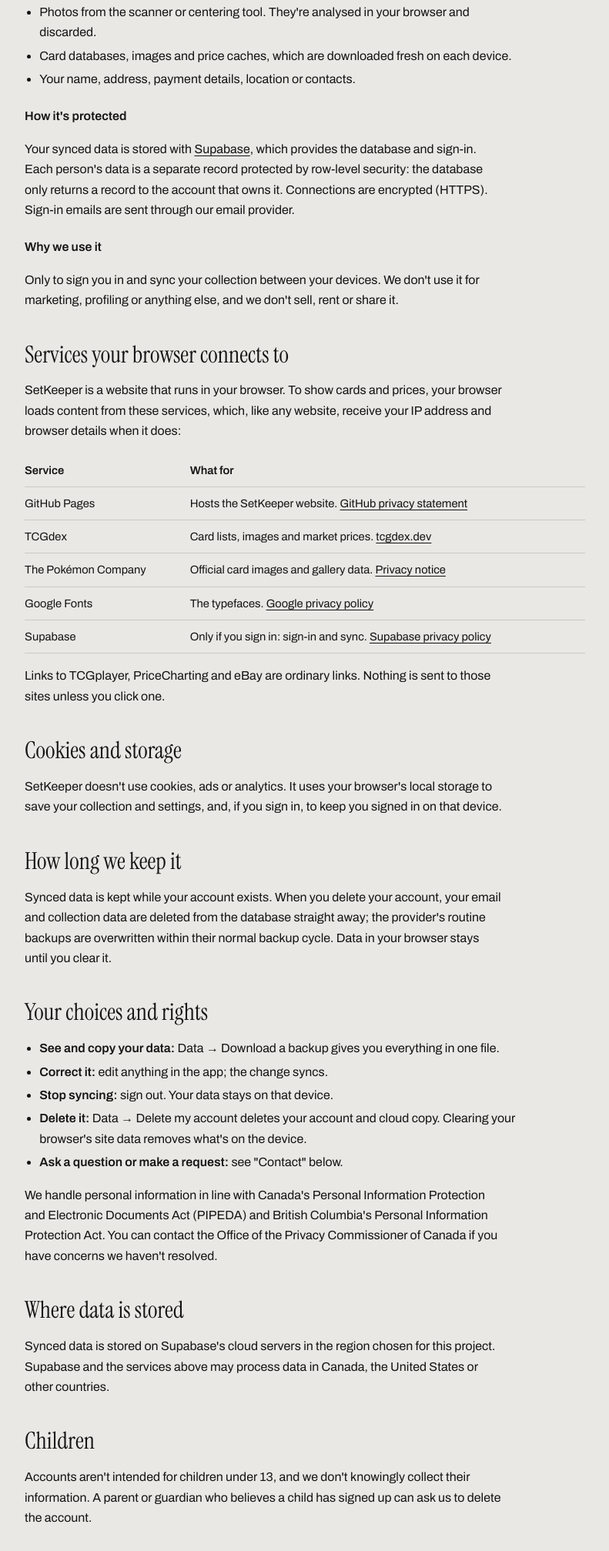
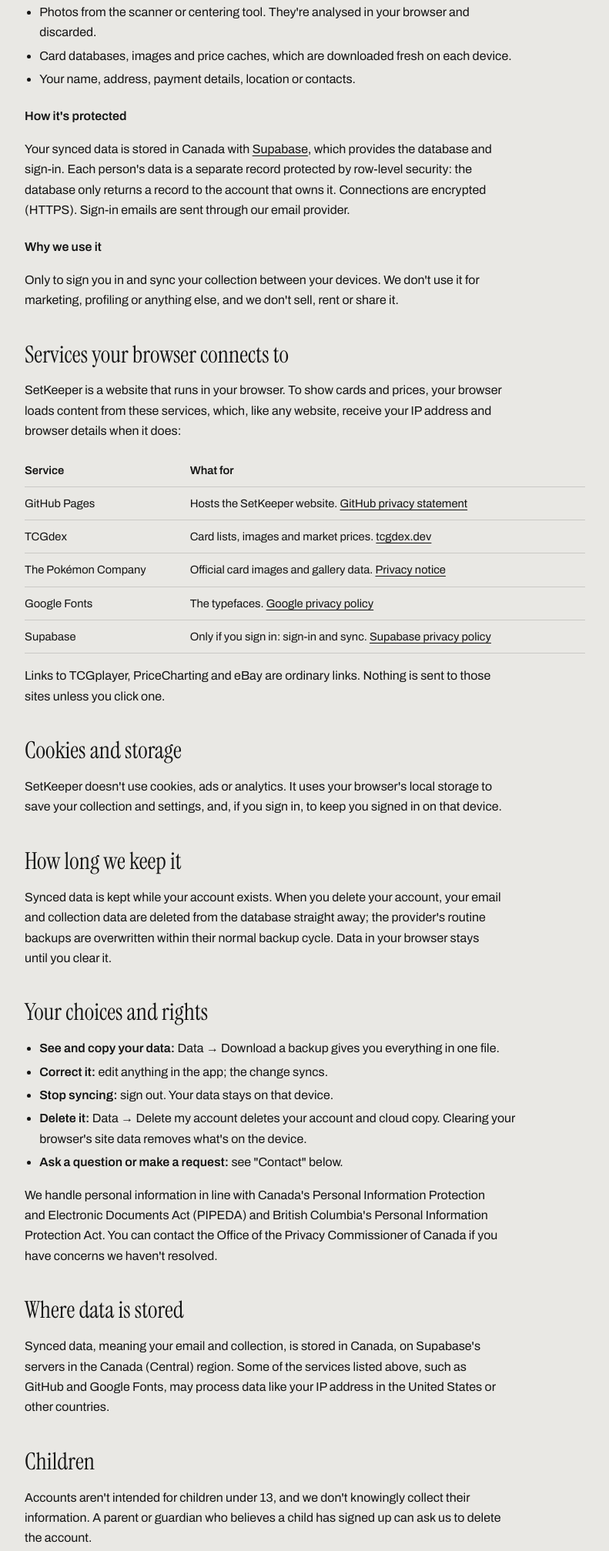
Before and after one commit to vijay0320/setkeeper, a website: page public/privacy.html in a window 1280 px wide. Shown: the part 1215-3230 px from the top of the page at 77% size, without its empty margins (244-1035 px from the left). Drawn offline with Linux system fonts and the light colour scheme.

Commit message:
Privacy policy (data stored in Canada), footer, account deletion

```diff
--- a/public/privacy.html
+++ b/public/privacy.html
@@ -70,7 +70,7 @@
     <li>Your name, address, payment details, location or contacts.</li>
   </ul>
   <h3>How it's protected</h3>
-  <p>Your synced data is stored with <a href="https://supabase.com/privacy" rel="noopener">Supabase</a>, which provides the database and sign-in. Each person's data is a separate record protected by row-level security: the database only returns a record to the account that owns it. Connections are encrypted (HTTPS). Sign-in emails are sent through our email provider.</p>
+  <p>Your synced data is stored in Canada with <a href="https://supabase.com/privacy" rel="noopener">Supabase</a>, which provides the database and sign-in. Each person's data is a separate record protected by row-level security: the database only returns a record to the account that owns it. Connections are encrypted (HTTPS). Sign-in emails are sent through our email provider.</p>
   <h3>Why we use it</h3>
   <p>Only to sign you in and sync your collection between your devices. We don't use it for marketing, profiling or anything else, and we don't sell, rent or share it.</p>
 
@@ -105,7 +105,7 @@
   <p>We handle personal information in line with Canada's Personal Information Protection and Electronic Documents Act (PIPEDA) and British Columbia's Personal Information Protection Act. You can contact the Office of the Privacy Commissioner of Canada if you have concerns we haven't resolved.</p>
 
   <h2>Where data is stored</h2>
-  <p>Synced data is stored on Supabase's cloud servers in the region chosen for this project. Supabase and the services above may process data in Canada, the United States or other countries.</p>
+  <p>Synced data, meaning your email and collection, is stored in Canada, on Supabase's servers in the Canada (Central) region. Some of the services listed above, such as GitHub and Google Fonts, may process data like your IP address in the United States or other countries.</p>
 
   <h2>Children</h2>
   <p>Accounts aren't intended for children under 13, and we don't knowingly collect their information. A parent or guardian who believes a child has signed up can ask us to delete the account.</p>
```
Also changed, not shown: 1 other file.
